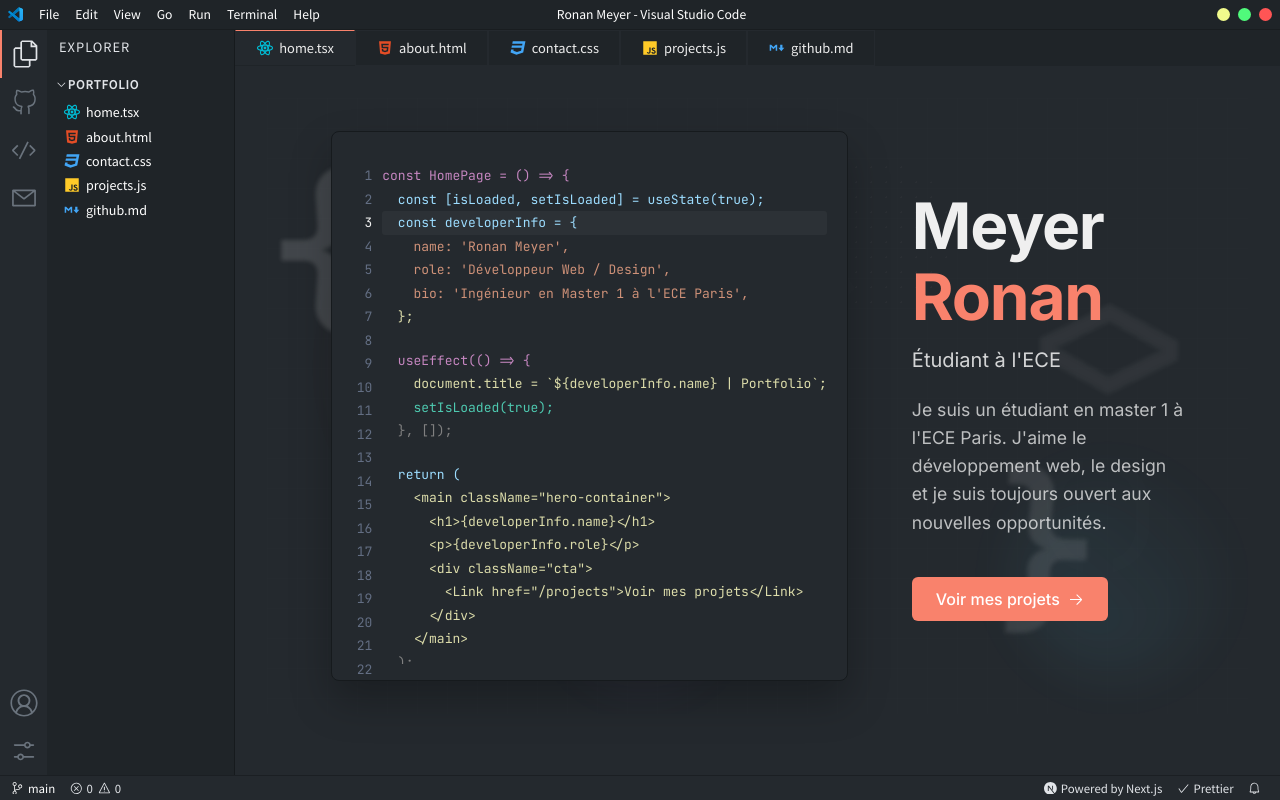
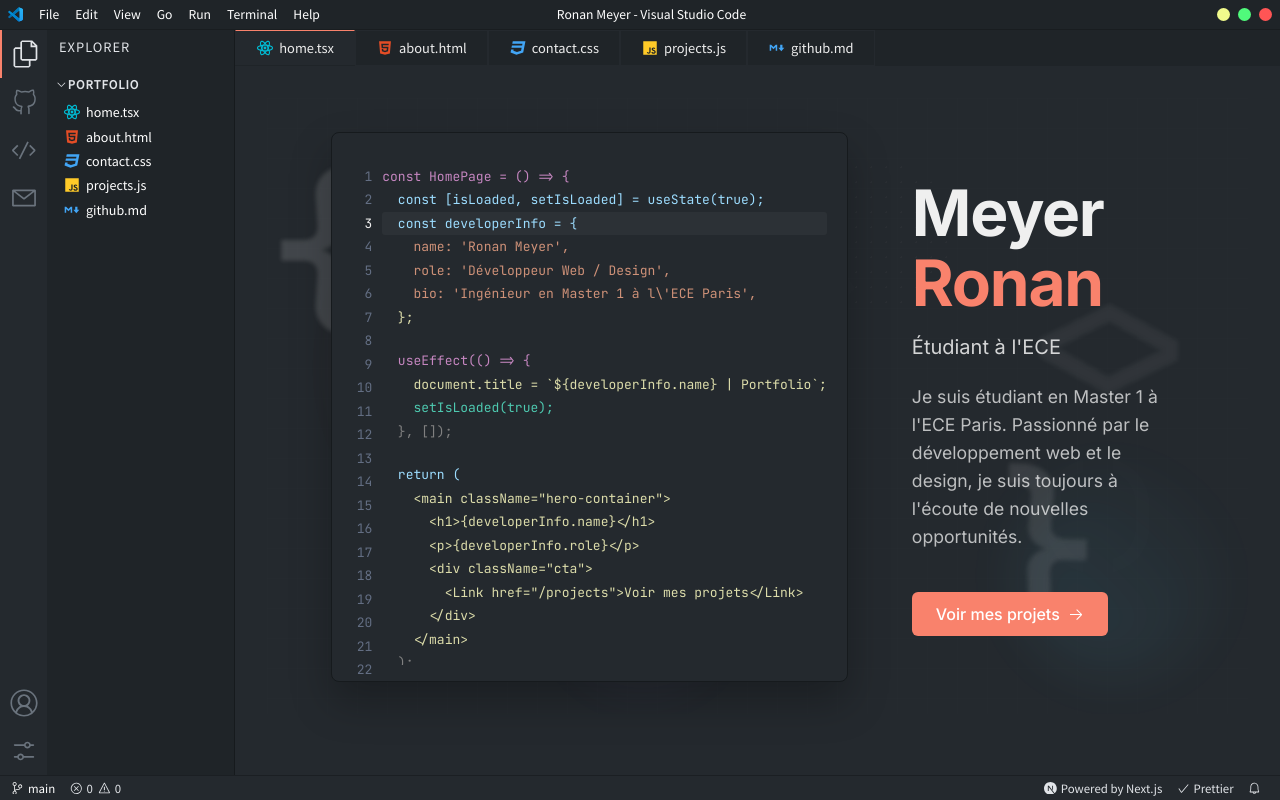
Before and after one commit to Altawn/roro-portfolio, a Next.js app: page / in a window 1280 px wide. Built offline with nearby package versions, Linux system fonts and the light colour scheme.

Commit message:
fix problem #2

```diff
--- a/pages/contact.tsx
+++ b/pages/contact.tsx
@@ -7,7 +7,7 @@
     <div className={styles.layout}>
       <h1 className={styles.pageTitle}>Contactez Moi</h1>
       <p className={styles.pageSubtitle}>
-        N'hésitez pas à me contacter via les résaux sociaux ci-dessous.
+        N&apos;hésitez pas à me contacter via les résaux sociaux ci-dessous.
         Je suis toujours ouvert aux nouvelles opportunités / connexions.
       </p>
       <div className={styles.container}>
--- a/pages/github.tsx
+++ b/pages/github.tsx
@@ -18,7 +18,7 @@
       <div className={styles.pageHeading}>
         <h1 className={styles.pageTitle}>GitHub</h1>
         <p className={styles.pageSubtitle}>
-          Regardez mon compte Github et les différents projets sur lesquels j'ai travaillé récemment.
+          Découvrez mon compte GitHub et les différents projets sur lesquels j&apos;ai travaillé récemment.
         </p>
       </div>
 
--- a/pages/index.tsx
+++ b/pages/index.tsx
@@ -16,7 +16,7 @@
     { code: '  const developerInfo = {', type: 'variable' },
     { code: "    name: 'Ronan Meyer',", type: 'array-item' },
     { code: "    role: 'Développeur Web / Design',", type: 'array-item' },
-    { code: "    bio: 'Ingénieur en Master 1 à l'ECE Paris',", type: 'array-item' },
+    { code: "    bio: 'Ingénieur en Master 1 à l\\'ECE Paris',", type: 'array-item' },
     { code: '  };', type: 'array-end' },
     { code: '', type: 'blank' },
     { code: '  useEffect(() => {', type: 'nested-function' },
@@ -92,11 +92,10 @@
             Meyer <span className={styles.accentText}>Ronan</span>
           </h1>
 
-          <div className={styles.developerRole}>Étudiant à l'ECE</div>
+          <div className={styles.developerRole}>Étudiant à l&apos;ECE</div>
 
           <p className={styles.bio}>
-            Je suis un étudiant en master 1 à l'ECE Paris. J'aime le développement web, le design et je suis toujours ouvert aux
-            nouvelles opportunités.
+            Je suis étudiant en Master 1 à l&apos;ECE Paris. Passionné par le développement web et le design, je suis toujours à l&apos;écoute de nouvelles opportunités.
           </p>
 
           <div className={styles.actionLinks}>
```
